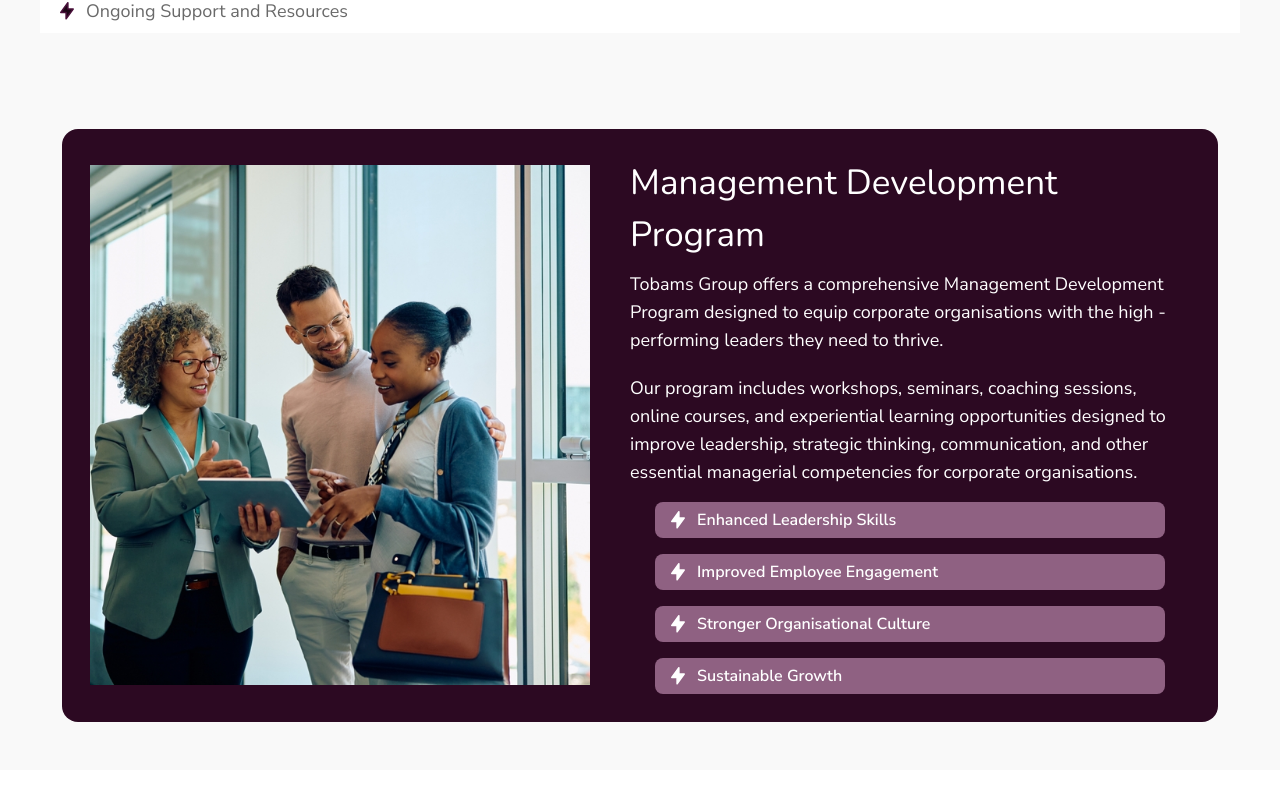
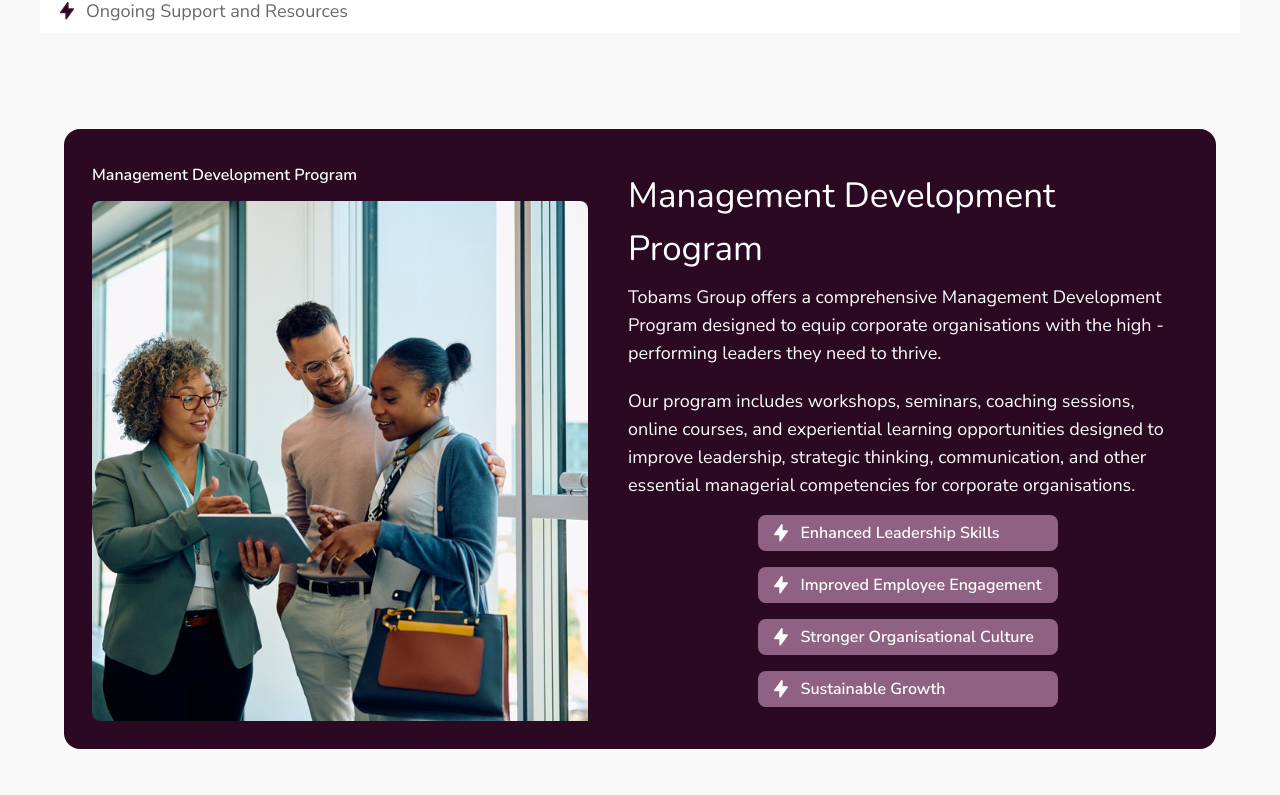
Before and after one commit to munachi821/tobams-internship, a Next.js app: page / in a window 1280 px wide. Shown: the part 2745-3540 px from the top of the page. Built offline with nearby package versions, Linux system fonts and the light colour scheme.

Commit message:
made the management development section responsive

```diff
--- a/app/page.tsx
+++ b/app/page.tsx
@@ -67,7 +67,7 @@ export default function Home() {
           </button>
         </div>
       </section>
-      <section className="bg-[#F9F9F9] py-8 h-fit flex my-auto w-screen">
+      <section className="bg-[#F9F9F9] py-8 h-fit flex my-auto w-full">
         <div className="bg-[#5712441A] px-5 sm:px-10 overflow-x-hidden py-5 flex flex-col sm:flex-row gap-10 items-center">
           <div>
             <h2 className="sm:hidden font-nunito font-semibold text-[22px] text-primary mb-5">
@@ -258,21 +258,26 @@ export default function Home() {
           </div>
         </div>
       </section>
-      <section className="bg-[#F9F9F9] flex items-center justify-center p-12">
-        <div className="w-fit gap-10 bg-[#2C0922] rounded-2xl p-7 flex items-center justify-between">
-          <div className="w-125 h-130 shrink-0">
-            <Image
-              src={section3img}
-              alt="Management development program"
-              className="w-full h-full object-cover"
-            />
+      <section className="bg-[#F9F9F9] flex items-center justify-center py-5 sm:p-12 px-4">
+        <div className="max-w-6xl w-full gap-5 sm:gap-10 bg-[#2C0922] rounded-2xl p-3.5 sm:p-7 flex flex-col sm:flex-row items-center justify-between">
+          <div>
+            <h2 className="text-base font-semibold sm:hiddden text-white mt-1.5 mb-3.5 font-nunito">
+              Management Development Program
+            </h2>
+            <div className=" sm:max-w-125 sm:h-130 shrink-0 rounded-lg rounded-br-none overflow-hidden">
+              <Image
+                src={section3img}
+                alt="Management development program"
+                className="w-full h-full object-cover"
+              />
+            </div>
           </div>
 
-          <div className="text-white w-140">
-            <h2 className="text-[35px] font-nunito">
+          <div className="text-white max-w-140 w-full">
+            <h2 className="hidden sm:block text-[35px] font-nunito">
               Management Development Program
             </h2>
-            <div className="text-lg font-normal space-y-5 mt-2">
+            <div className="text-base sm:text-lg font-normal space-y-5 sm:mt-2">
               <p>
                 Tobams Group offers a comprehensive Management Development
                 Program designed to equip corporate organisations with the high
@@ -288,17 +293,17 @@ export default function Home() {
               </p>
             </div>
 
-            <div className="w-fit mx-auto flex-col font-semibold space-y-4 mt-4">
-              <div className="flex bg-[#8F6182] w-127.5 py-1.5 items-center px-4 gap-3 rounded-lg">
+            <div className="w-fit mx-auto flex-col font-semibold space-y-4 mt-6 sm:mt-4">
+              <div className="flex bg-[#8F6182] max-w-127.5 py-1.5 items-center px-4 gap-3 rounded-lg">
                 <Thunder_white /> Enhanced Leadership Skills
               </div>
-              <div className="flex bg-[#8F6182] w-127.5 py-1.5 items-center px-4 gap-3 rounded-lg">
+              <div className="flex bg-[#8F6182] max-w-127.5 py-1.5 items-center px-4 gap-3 rounded-lg">
                 <Thunder_white /> Improved Employee Engagement
               </div>
-              <div className="flex bg-[#8F6182] w-127.5 py-1.5 items-center px-4 gap-3 rounded-lg">
+              <div className="flex bg-[#8F6182] max-w-127.5 py-1.5 items-center px-4 gap-3 rounded-lg">
                 <Thunder_white /> Stronger Organisational Culture
               </div>
-              <div className="flex bg-[#8F6182] w-127.5 py-1.5 items-center px-4 gap-3 rounded-lg">
+              <div className="flex bg-[#8F6182] max-w-127.5 py-1.5 items-center px-4 gap-3 rounded-lg">
                 <Thunder_white /> Sustainable Growth
               </div>
             </div>
```
